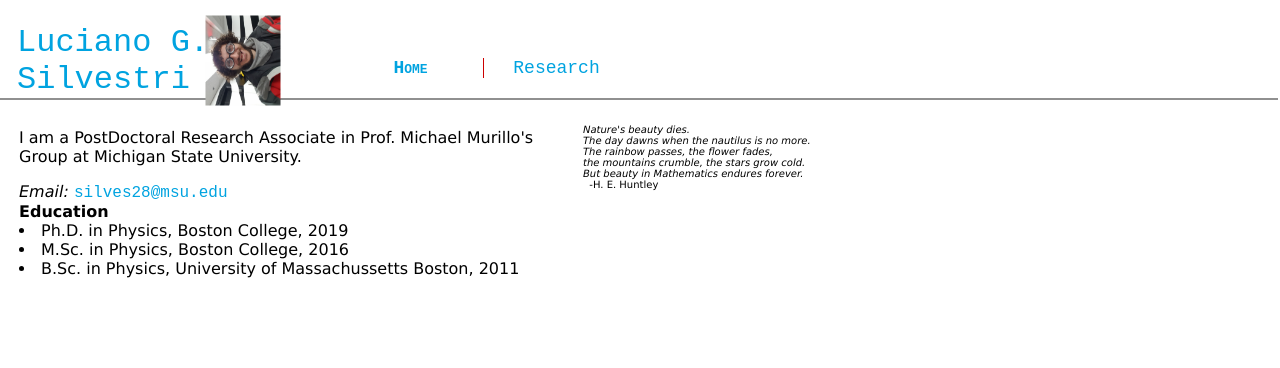
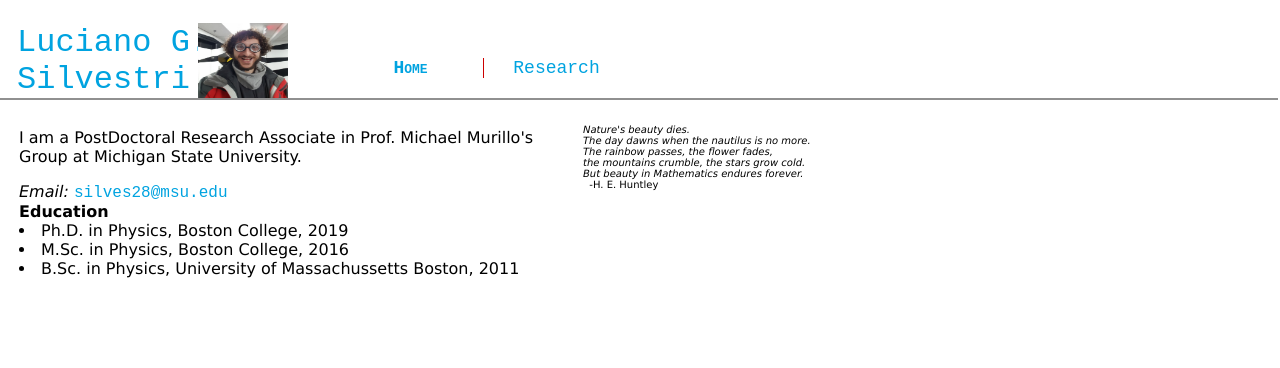
Before and after one commit to lucianogsilvestri/lucianogsilvestri.github.io, a plain HTML site: page index.html in a window 1280 px wide. Drawn offline with nearby package versions, Linux system fonts and the light colour scheme; some packages are replaced by stand-ins of ours.

Commit message:
Update index.html

```diff
--- a/index.html
+++ b/index.html
@@ -14,7 +14,7 @@
 	<h1><a href="index.html">Luciano G. Silvestri</a></h1>
       </div>
       <div id="logo">
-	<img src="images/Funny_Glasses.jpg" name="Glasses" width="90" height="75" class="rotateimg90right"/>
+	<img src="images/Funny_Glasses_2.jpg" name="Glasses" width="90" height="75"/>
       </div>
       <ul id="navbar">
 	<li><a class="current" href="index.html">Home</a></li>
```
